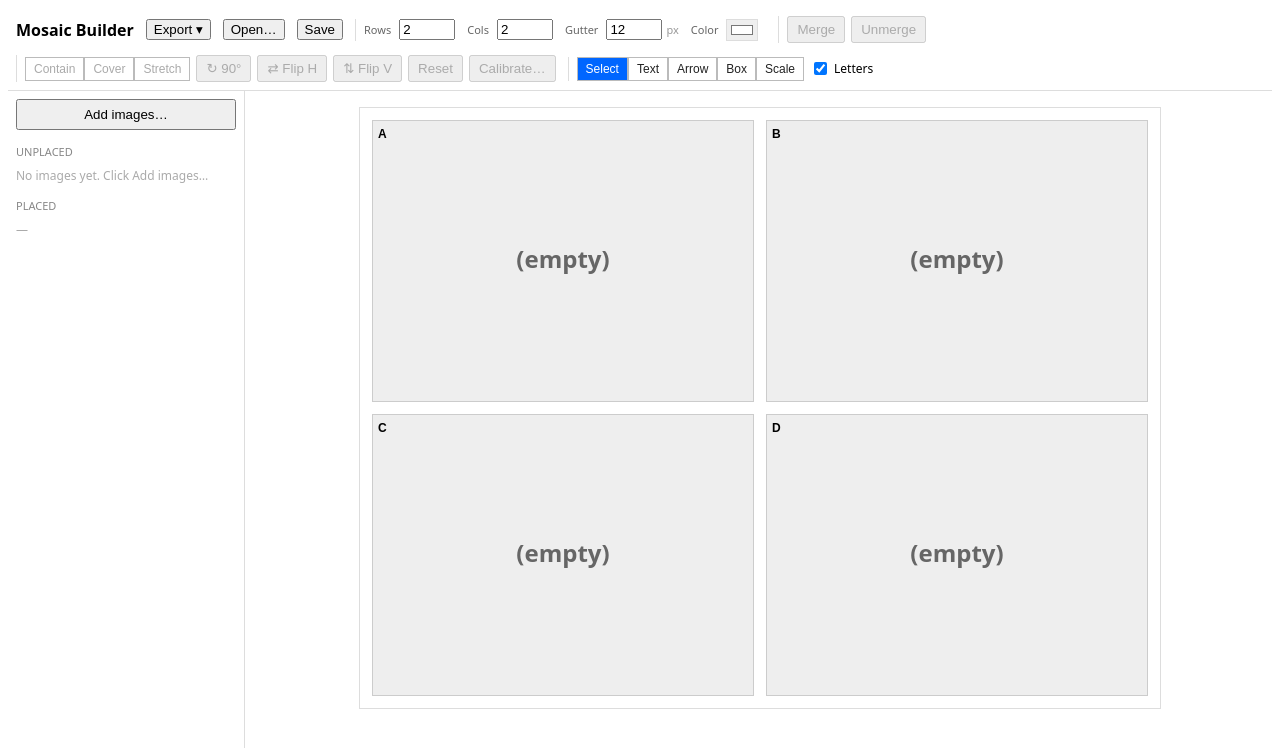
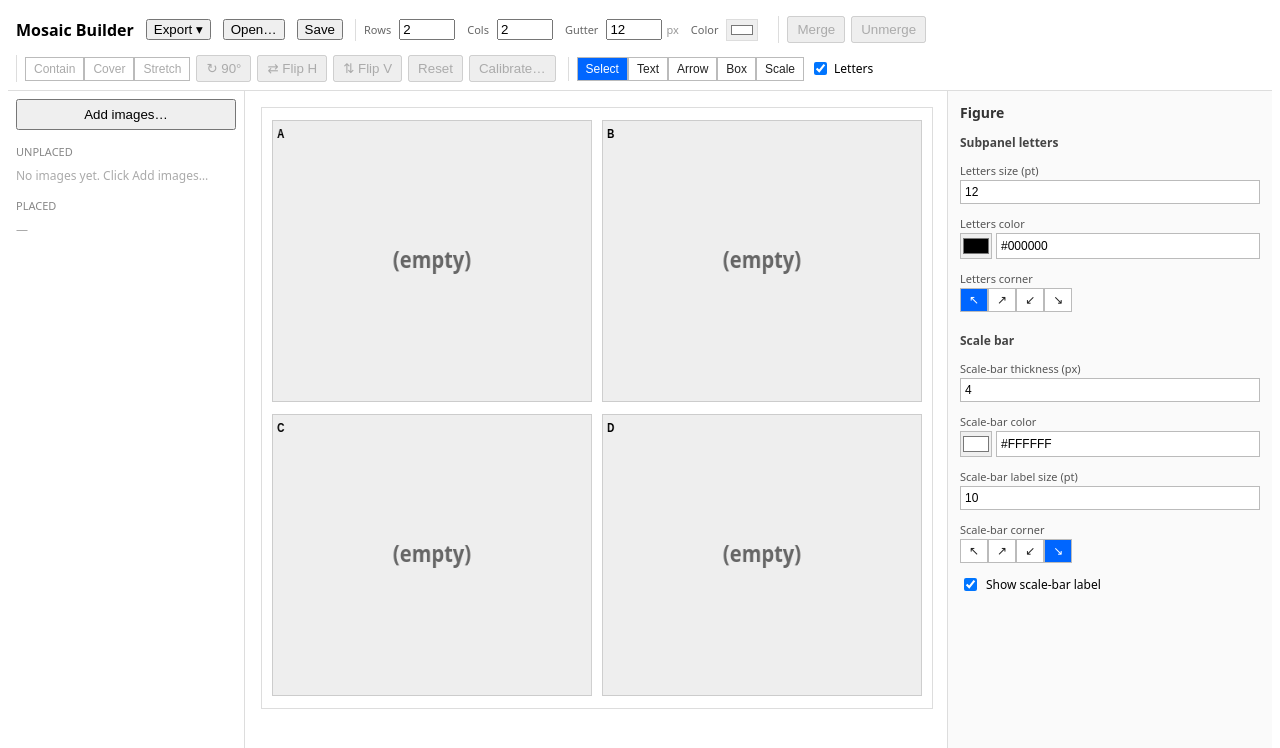
Before and after one commit to erikvlcak/mosaic-builder, a React (Vite) app: page / in a window 1280 px wide. Shown: the top 748 px of the page. Built offline with nearby package versions, Linux system fonts and the light colour scheme.

Commit message:
feat(m8): mount PropertiesPanel sidebar in App

```diff
--- a/src/renderer/App.tsx
+++ b/src/renderer/App.tsx
@@ -9,6 +9,7 @@ import { AnnotationInteractionLayer } from "./components/Annotations/AnnotationI
 import { CalibrationModal } from "./components/Annotations/CalibrationModal";
 import { RelinkModal } from "./components/Modals/RelinkModal";
 import { Tray } from "./components/Sidebar/Tray";
+import { PropertiesPanel } from "./components/Properties/PropertiesPanel";
 import { GridCells, type DropEvent } from "./components/Grid/GridCells";
 import { PanelInteractionLayer } from "./components/Grid/PanelInteractionLayer";
 import {
@@ -39,6 +40,7 @@ import { decodeImageBytes } from "./image/decode-bytes";
 import { dispatchDrop } from "./dnd/dispatch-drop";
 import { canMergeSelection } from "./model/merge";
 import { useMergeSelection } from "./hooks/useMergeSelection";
+import { useFieldCommit } from "./hooks/useFieldCommit";
 import { useKeyboardShortcuts } from "./hooks/useKeyboardShortcuts";
 import { toMosaicFile } from "./model/serialize";
 import { APP_VERSION } from "./app-version";
@@ -165,6 +167,15 @@ export function App(): JSX.Element {
 
   const selectedImagePanel =
     focusedPanel?.imageId !== undefined ? focusedPanel : undefined;
+
+  const fieldCommit = useFieldCommit(history.commit, 400);
+  const selectedAnno = useMemo(
+    () =>
+      selectedAnnotationId === null
+        ? undefined
+        : state.annotations.find((a) => a.id === selectedAnnotationId),
+    [state.annotations, selectedAnnotationId],
+  );
 
   const onRotate90 = useCallback(() => {
     if (selectedImagePanel === undefined) return;
@@ -466,6 +477,14 @@ export function App(): JSX.Element {
             />
           </div>
         </section>
+        <PropertiesPanel
+          state={state}
+          focusedPanel={selectedImagePanel}
+          selectedAnno={selectedAnno}
+          dispatch={dispatch}
+          commit={fieldCommit}
+          onCalibrate={onCalibrate}
+        />
       </div>
       {calibratingImageId !== null && calibratingBitmap !== undefined && (
         <CalibrationModal
--- /dev/null
+++ b/src/renderer/components/Properties/PropertiesPanel.tsx
@@ -0,0 +1,78 @@
+import type { Dispatch } from "react";
+import type { FigureState } from "../../model/figure-state";
+import type { FigureAction } from "../../model/figure-actions";
+import type { Annotation } from "../../model/annotations";
+import type { Panel, PanelTransform } from "../../model/panels";
+import type { FieldCommit } from "../../hooks/useFieldCommit";
+import { CanvasAndGlobalStyleForm } from "./CanvasAndGlobalStyleForm";
+import { AnnotationPropertiesForm } from "./AnnotationPropertiesForm";
+import { PanelPropertiesForm } from "./PanelPropertiesForm";
+
+interface Props {
+  state: FigureState;
+  focusedPanel: Panel | undefined;
+  selectedAnno: Annotation | undefined;
+  dispatch: Dispatch<FigureAction>;
+  commit: FieldCommit;
+  onCalibrate: () => void;
+}
+
+export function PropertiesPanel({
+  state, focusedPanel, selectedAnno, dispatch, commit, onCalibrate,
+}: Props): JSX.Element {
+  let title: string;
+  let body: JSX.Element;
+
+  if (selectedAnno !== undefined) {
+    const k = selectedAnno.kind;
+    title = `${k.charAt(0).toUpperCase()}${k.slice(1)} annotation`;
+    body = (
+      <AnnotationPropertiesForm
+        anno={selectedAnno} dispatch={dispatch} commit={commit}
+      />
+    );
+  } else if (
+    focusedPanel !== undefined &&
+    focusedPanel.imageId !== undefined &&
+    focusedPanel.transform !== undefined
+  ) {
+    // Narrowed: focusedPanel.transform is PanelTransform.
+    const panelWithTransform: Panel & { transform: PanelTransform } = {
+      ...focusedPanel,
+      transform: focusedPanel.transform,
+    };
+    title = `Panel ${focusedPanel.id.slice(0, 6)}`;
+    const letterOverride = state.letterOverrides[focusedPanel.id];
+    body = (
+      <PanelPropertiesForm
+        panel={panelWithTransform}
+        letterOverride={letterOverride}
+        dispatch={dispatch}
+        commit={commit}
+        onCalibrate={onCalibrate}
+      />
+    );
+  } else {
+    title = "Figure";
+    body = (
+      <CanvasAndGlobalStyleForm
+        globalStyle={state.globalStyle} dispatch={dispatch} commit={commit}
+      />
+    );
+  }
+
+  return (
+    <aside
+      data-testid="properties-panel"
+      style={{
+        width: 300, padding: 12, borderLeft: "1px solid #DDD",
+        background: "#FAFAFA", overflowY: "auto",
+        display: "flex", flexDirection: "column", gap: 12,
+        fontFamily: "system-ui, sans-serif",
+      }}
+    >
+      <h2 style={{ margin: 0, fontSize: 14, color: "#333" }}>{title}</h2>
+      {body}
+    </aside>
+  );
+}
```
Also changed, not shown: 1 other file (tests, documents, lock files or other folders).
